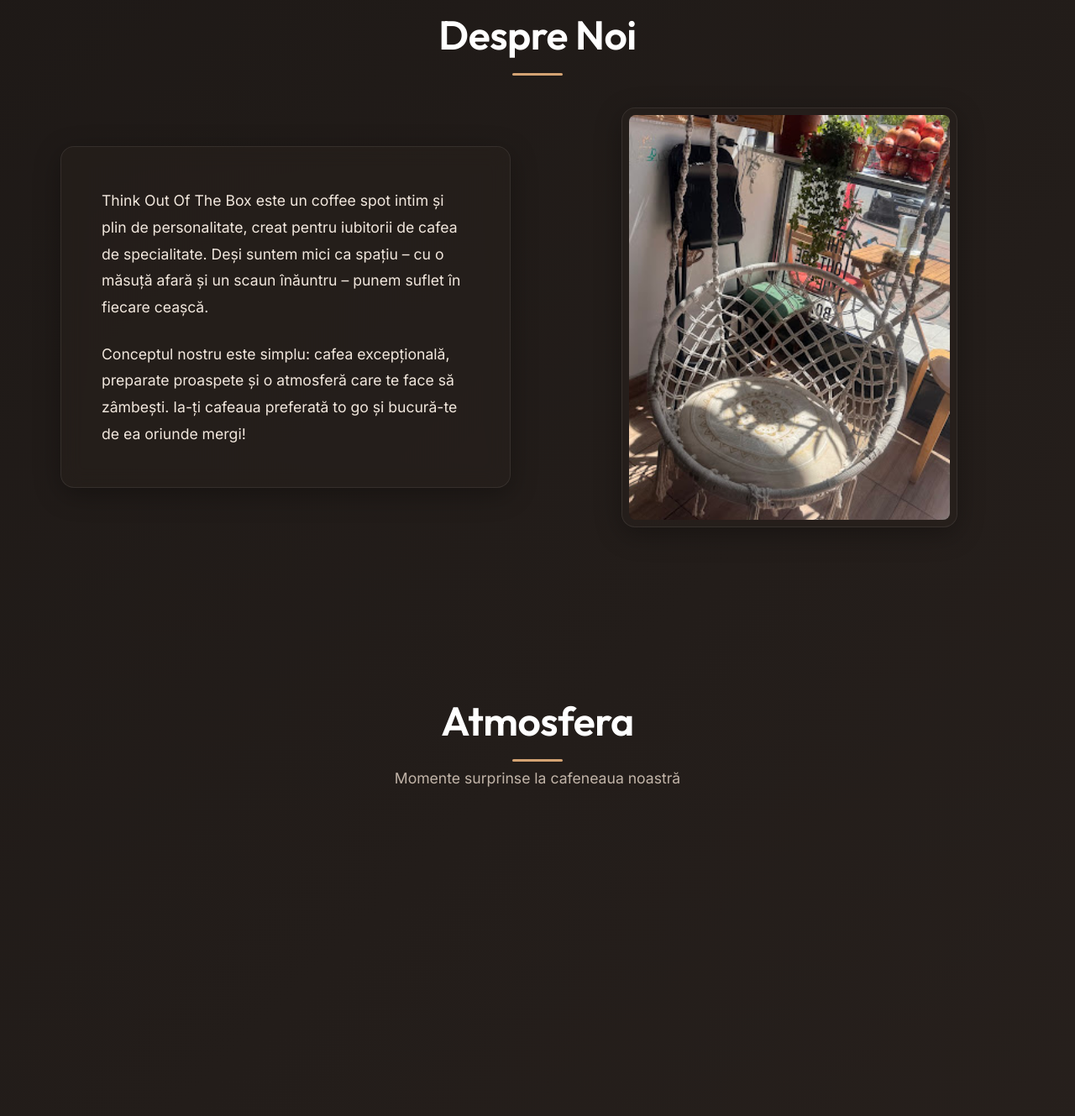
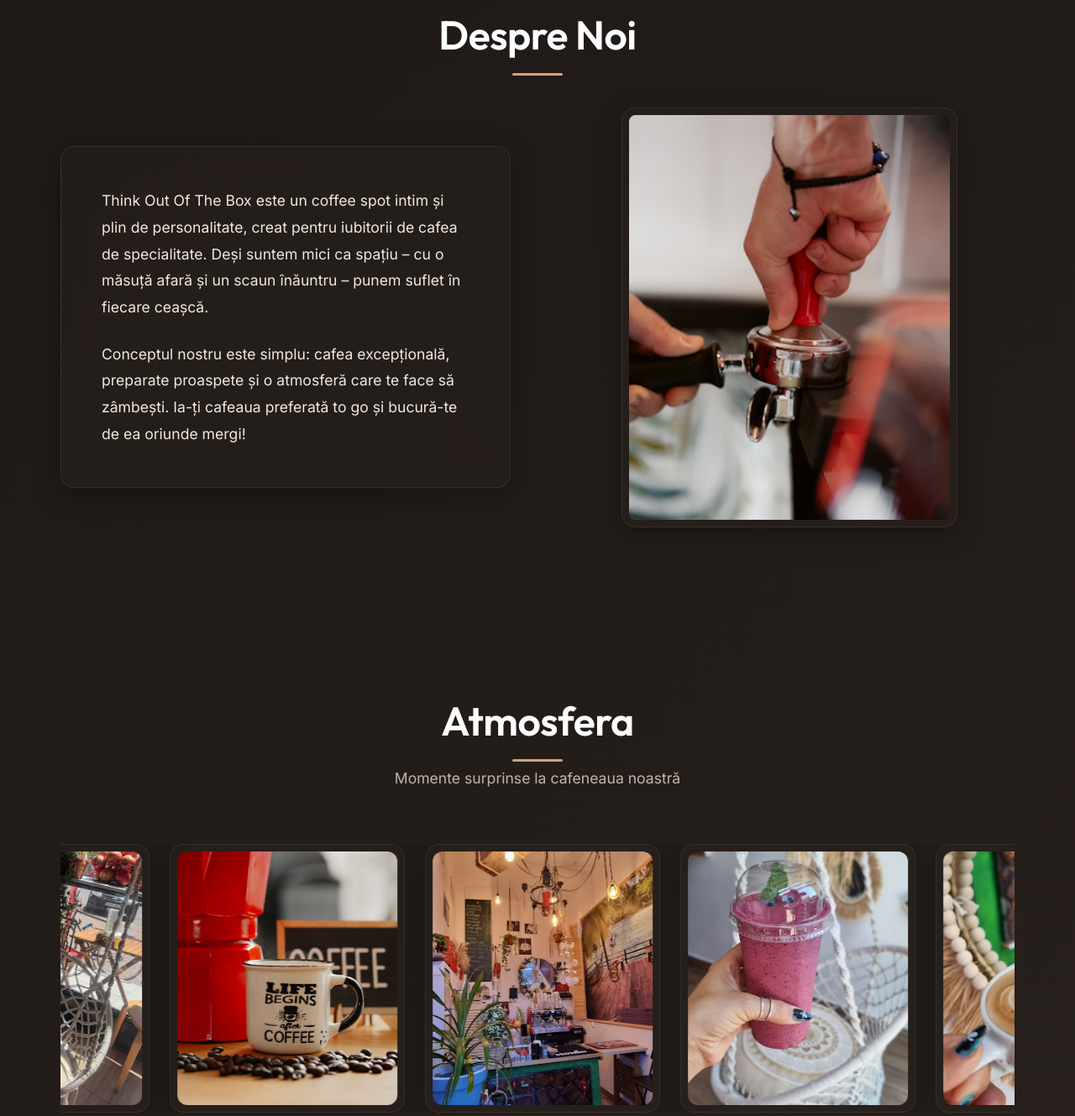
Before and after one commit to wilhelmcazimirovici-create/Thiunk-Outside-the-box, a website built with Vite: page index.html in a window 1280 px wide. Shown: the part 1408-2737 px from the top of the page at 84% size. Built offline with nearby package versions, Linux system fonts and the light colour scheme; files whose address does not match are found by name.

Commit message:
Fixed gallery loading issue caused by intersection observer + duplicate innerHTML mismatch. Swapped back the about image to the hand one.

```diff
--- a/index.html
+++ b/index.html
@@ -172,7 +172,7 @@
           </div>
           <div class="about-images single-image">
             <div class="about-image-wrapper glass-panel">
-              <img src="/Images/unnamed (11).jpg" alt="Think Out Of The Box" class="about-img">
+              <img src="/Images/2026-01-17 (2).jpg" alt="Interior Think Out Of The Box" class="about-img">
             </div>
           </div>
         </div>
--- a/src/main.js
+++ b/src/main.js
@@ -191,10 +191,10 @@ document.addEventListener('DOMContentLoaded', () => {
   });
 
   // --- Scroll Reveal (IntersectionObserver) ---
-  const revealElements = document.querySelectorAll('section, .glass-panel, .gallery-item, .testimonial-card');
+  const revealElements = document.querySelectorAll('section, .glass-panel, .testimonial-card');
 
   revealElements.forEach(el => {
-    if (!el.classList.contains('main-header') && !el.classList.contains('hero-section')) {
+    if (!el.classList.contains('main-header') && !el.classList.contains('hero-section') && !el.closest('.gallery-track')) {
       el.classList.add('reveal');
     }
   });
```
